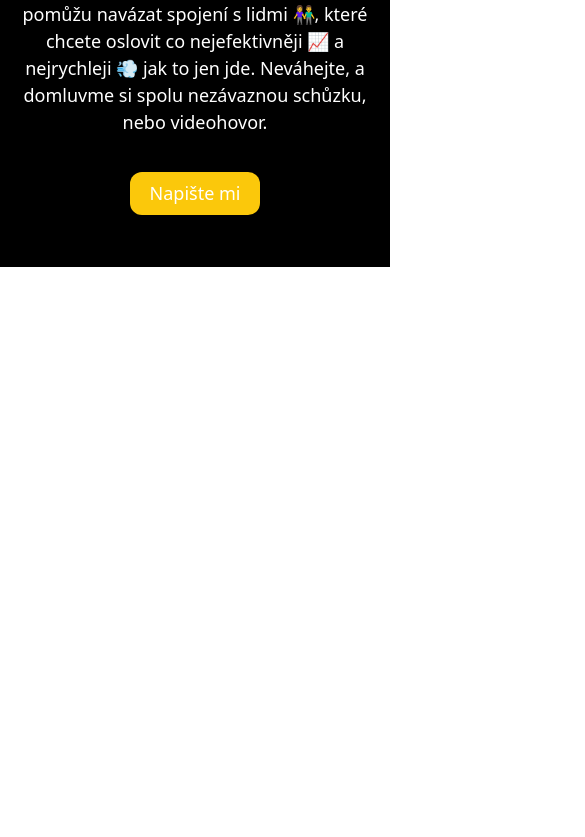
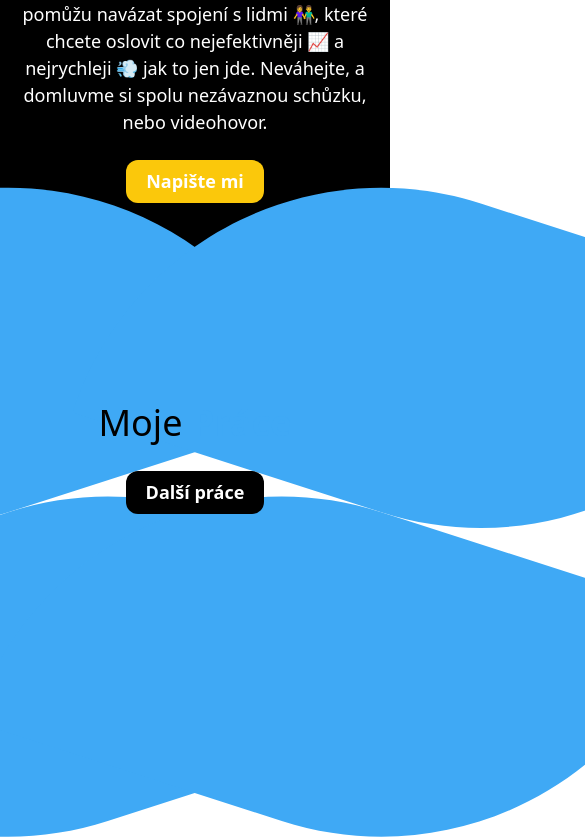
Before and after one commit to Quang-Dat/zakravsky, a Next.js app: page / in a window 390 px wide. Shown: the part 827-1664 px from the top of the page, 585 px wide, since content can reach past the window. Before the commit the page ends 1094 px from the top, so only its background shows below. Built offline with nearby package versions, Linux system fonts and the light colour scheme.

Commit message:
feat: moje prace bez obrazku

```diff
--- a/src/app/layout.jsx
+++ b/src/app/layout.jsx
@@ -20,7 +20,7 @@ export default function RootLayout({ children }) {
   return (
     <html lang="cs">
       <body
-        className={`${geistSans.variable} ${geistMono.variable} antialiased bg-white`}
+        className={`${geistSans.variable} ${geistMono.variable} antialiased bg-white overflow-x-hidden`}
       >
         {children}
       </body>
--- a/src/app/page.jsx
+++ b/src/app/page.jsx
@@ -10,9 +10,9 @@ export default function Home() {
       <main>
         <section
           id="uvod"
-          className="w-full h-full flex flex-col-reverse items-center md_2:flex-row"
+          className="w-full h-full flex flex-col-reverse items-center lg:flex-row"
         >
-          <div className="bg-black w-full h-full flex flex-col items-center md_2:w-[60%] py-10">
+          <div className="bg-black w-full h-full flex flex-col items-center lg:w-[60%] pt-10 pb-36">
             <h1 className="text-white flex flex-col items-center sm:items-start text-6xl text-center">
               <span className="sm:ml-16">Designuju</span>
               <span className="text-modra font-bold sm:ml-40">
@@ -23,7 +23,7 @@ export default function Home() {
                 s vaší cílovou skupinou
               </span>
             </h1>
-            <p className="text-white text-center my-6 w-[90%] lg:w-[80%] xl:w-[820px]">
+            <p className="text-white text-center my-6 w-[90%] lg:w-[80%] max-w-[820px] z-20">
               Nikdy nebyl lepší čas 🕰️ na to pustit se do podnikání nebo
               budování vlastní značky. Každý den však vznikají tisíce nových
               značek 🆕, takže být originální je opravdová výzva. Ale nebojte, s
@@ -34,7 +34,7 @@ export default function Home() {
               videohovor.
             </p>
             <Link
-              className={`my-3 md_2:ml-5 md_2:my-0 py-2 px-5 rounded-xl bg-zluta text-white `}
+              className={`py-2 px-5 rounded-xl bg-zluta text-white font-bold z-20`}
               href="/"
             >
               Napište mi
@@ -42,6 +42,57 @@ export default function Home() {
           </div>
           <div className="bg-gray-500 md_2:w-[40%] w-full h-full"></div>
         </section>
+        <section
+          id="prace"
+          className="flex flex-col items-center justify-center w-full h-full relative"
+        >
+          <div className="flex flex-col items-center py-14">
+            <h2 className="text-center text-4xl mb-7 z-20">
+              Moje <span className="font-bold text-modra">Práce</span>
+            </h2>
+            <Link
+              className={`py-2 px-5 rounded-xl bg-black text-white font-bold z-20`}
+              href="/"
+            >
+              Další práce
+            </Link>
+          </div>
+          <svg
+            className="absolute -top-40 -left-[400px] z-10"
+            width="817"
+            height="650"
+            viewBox="0 0 817 650"
+            fill="none"
+            xmlns="http://www.w3.org/2000/svg"
+          >
+            <path
+              d="M717.062 225.791L408.271 325.271C237.714 380.218 54.9381 286.491 0 115.96L308.791 16.48C479.322 -38.4581 662.116 55.2339 717.062 225.791Z"
+              fill="#3FA9F5"
+            />
+            <path
+              d="M816.542 534.582L507.751 634.062C337.194 689.009 154.418 595.282 99.48 424.751L408.271 325.271C578.802 270.333 761.596 364.025 816.542 534.582Z"
+              fill="#3FA9F5"
+            />
+          </svg>
+
+          <svg
+            className="absolute -top-40 -right-[400px] z-10"
+            width="817"
+            height="650"
+            viewBox="0 0 817 650"
+            fill="none"
+            xmlns="http://www.w3.org/2000/svg"
+          >
+            <path
+              d="M99.4808 225.791L408.272 325.271C578.829 380.218 761.605 286.49 816.543 115.96L507.752 16.4797C337.221 -38.4584 154.427 55.2337 99.4808 225.791Z"
+              fill="#3FA9F5"
+            />
+            <path
+              d="M0.000792956 534.582L308.792 634.062C479.349 689.009 662.125 595.282 717.063 424.751L408.272 325.271C237.741 270.333 54.9474 364.025 0.000792956 534.582Z"
+              fill="#3FA9F5"
+            />
+          </svg>
+        </section>
       </main>
     </>
   );
```
